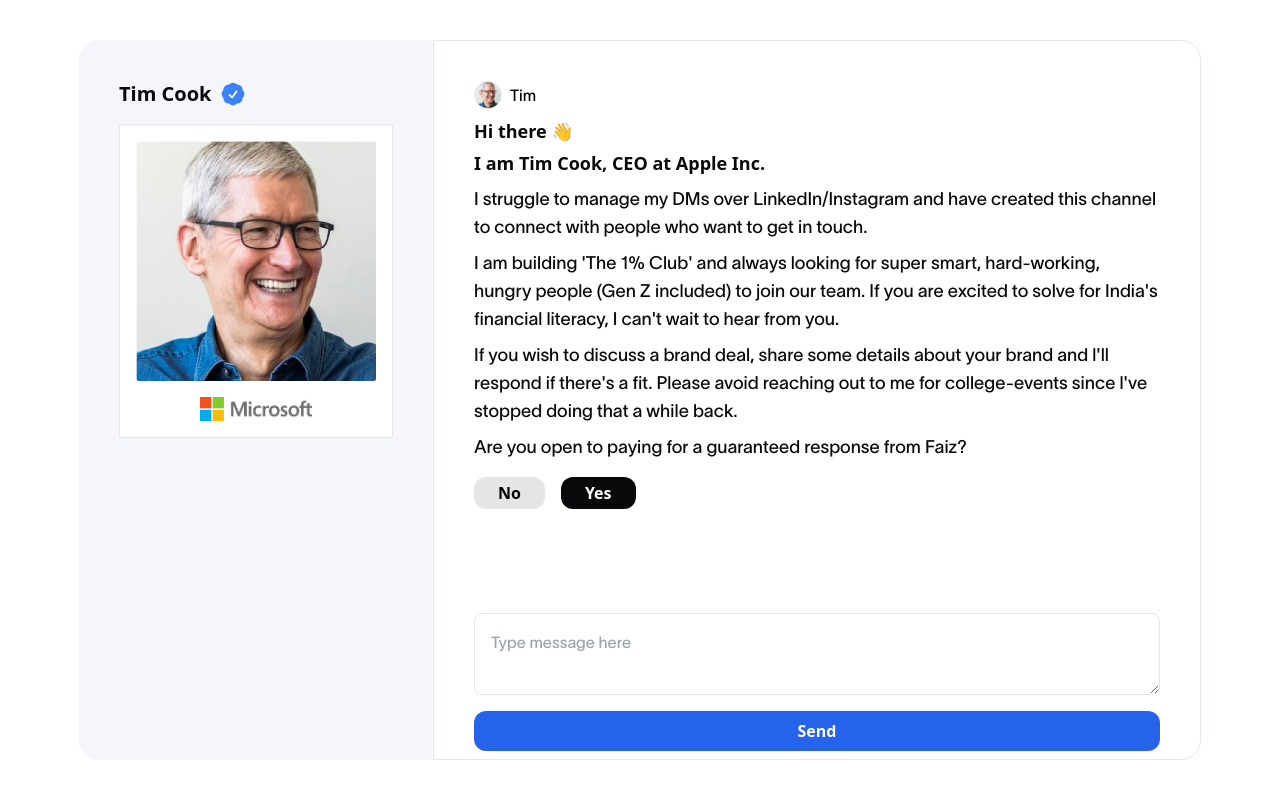
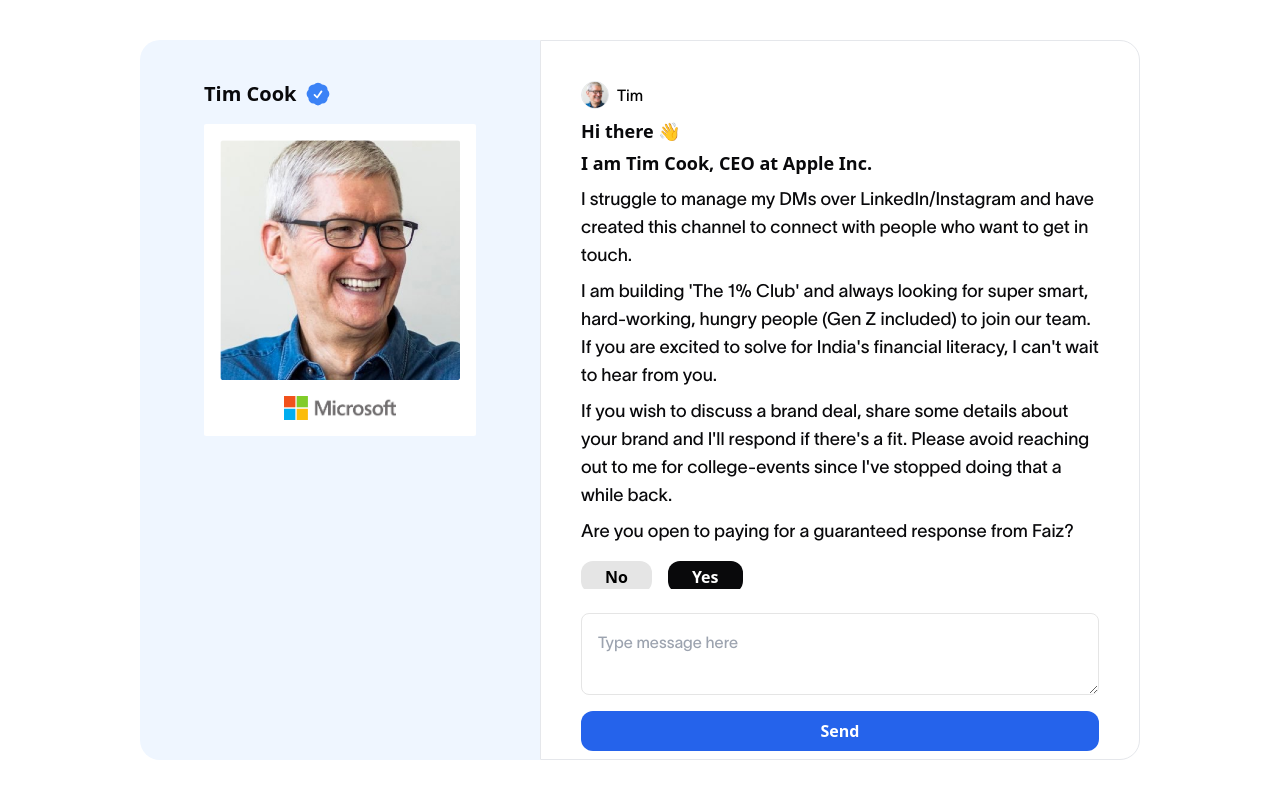
Before and after one commit to biomathcode/lynx-bot, a React (Vite) app: page / in a window 1280 px wide. Built offline with nearby package versions, Linux system fonts and the light colour scheme; a web font is replaced by a local one.

Commit message:
fix: final

```diff
--- a/src/App.tsx
+++ b/src/App.tsx
@@ -21,8 +21,8 @@
     user = userPersonalJson[0];
   }
   return (
-    <main className="  relative flex justify-center h-screen w-screen items-center max-h-screen container mx-auto ">
-      <div className="   flex  h-full  flex-row items-center justify-center py-10 px-10 ">
+    <main className="  relative flex justify-center h-screen w-screen items-center max-h-screen container mx-auto py-10 px-10 ">
+      {/* <div className="   flex  h-full  flex-row items-center justify-center  "> */}
       <div className=" rounded-s-[20px] w-4/12 h-full   bg-background-header    lg:h-full   max-lg:justify-start   justify-center items-start flex p-10">
         <div className=" flex flex-col gap-4 ">
           <div className="flex gap-2 items-center">
@@ -33,7 +33,7 @@
         </div>
       </div>
 
-        <div className=" rounded-e-[20px]  flex flex-col justify-between w-full border h-full   text-left max-w-3xl   gap-4 max-h-full overflow-scroll ">
+      <div className=" rounded-e-[20px] w-6/12  flex flex-col justify-between  border h-full   text-left max-w-3xl   gap-4 max-h-full overflow-scroll ">
         <div className=" px-10 py-10 flex flex-col gap-2 w-full h-full overflow-scroll ">
           <Avatar name={user.firstName} src={user.imageUrl} />
 
@@ -54,7 +54,7 @@
         <div className="px-10 ">
           <ChatBox />
         </div>
-        </div>
+        {/* </div> */}
       </div>
     </main>
   );
--- a/src/components/personcard.tsx
+++ b/src/components/personcard.tsx
@@ -8,7 +8,7 @@
   companyUrl = "/images/microsoft.png",
 }: PersonCard) {
   return (
-    <div className=" border flex flex-col justify-center items-center gap-4 p-4 drop-shadow-brand-card w-full h-full bg-white rounded-sm">
+    <div className="  flex flex-col justify-center items-center gap-4 p-4 drop-shadow-brand-card w-full h-full bg-white rounded-sm">
       <img src={imageUrl} className="  w-[240px] h-[240px] rounded-sm" />
 
       <img src={companyUrl} className=" w-[112px] h-[24px] min-h-fit " />
--- a/tailwind.config.js
+++ b/tailwind.config.js
@@ -4,7 +4,7 @@
   theme: {
     extend: {
       colors: {
-        "background-header": "rgba(244, 246, 251, 1)",
+        "background-header": "rgba(239, 246, 255, 1)",
         "brand-header-border": "rgba(229, 229, 229, 1)",
         "brand-blue": "rgba(9, 9, 11, 1)",
         "brand-btn": "rgba(9, 9, 11, 1)",
```
Lines whose indentation alone changed are shown as unchanged.
